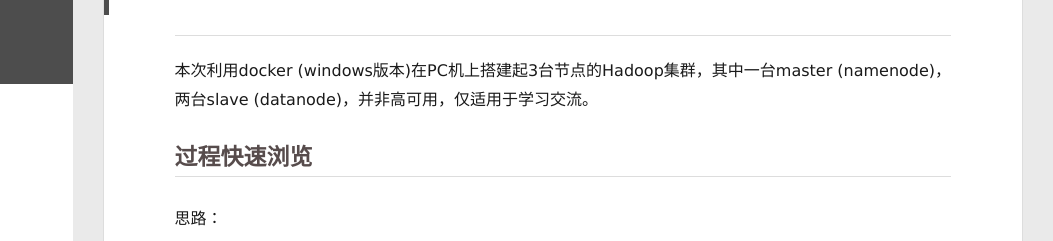
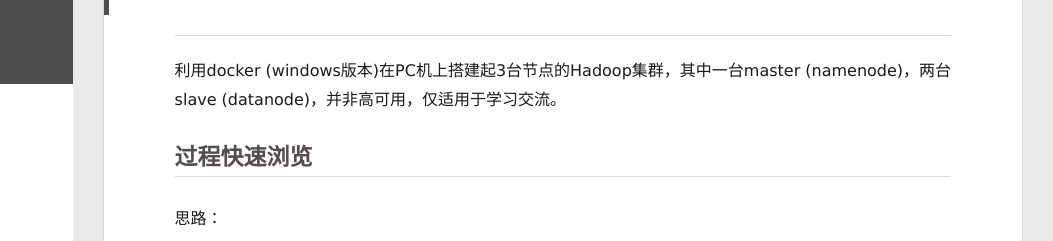
Before and after one commit to eacong/eacong.github.io, a plain HTML site: page 2018/11/29/Windows下用docker搭建Hadoop集群详解/index.html in a window 1280 px wide. Shown: the part 96-337 px from the top of the page, 227-1280 px from the left. Drawn offline with Linux system fonts and the light colour scheme.

Commit message:
Site updated: 2018-12-01 14:30:00

```diff
--- a/2018/11/29/Windows下用docker搭建Hadoop集群详解/index.html
+++ b/2018/11/29/Windows下用docker搭建Hadoop集群详解/index.html
@@ -8,20 +8,20 @@
   <link rel="dns-prefetch" href="https://eacong.github.io">
   <title>Windows下用docker搭建Hadoop集群详解 | Eacong&#39;s blog</title>
   <meta name="viewport" content="width=device-width, initial-scale=1, maximum-scale=1">
-  <meta name="description" content="本次利用docker (windows版本)在PC机上搭建起3台节点的Hadoop集群，其中一台master (namenode)，两台slave (datanode)，并非高可用，仅适用于学习交流。">
+  <meta name="description" content="利用docker (windows版本)在PC机上搭建起3台节点的Hadoop集群，其中一台master (namenode)，两台slave (datanode)，并非高可用，仅适用于学习交流。">
 <meta name="keywords" content="Hadoop,ubutnu,docker">
 <meta property="og:type" content="article">
 <meta property="og:title" content="Windows下用docker搭建Hadoop集群详解">
 <meta property="og:url" content="https://eacong.github.io/2018/11/29/Windows下用docker搭建Hadoop集群详解/index.html">
 <meta property="og:site_name" content="Eacong&#39;s blog">
-<meta property="og:description" content="本次利用docker (windows版本)在PC机上搭建起3台节点的Hadoop集群，其中一台master (namenode)，两台slave (datanode)，并非高可用，仅适用于学习交流。">
+<meta property="og:description" content="利用docker (windows版本)在PC机上搭建起3台节点的Hadoop集群，其中一台master (namenode)，两台slave (datanode)，并非高可用，仅适用于学习交流。">
 <meta property="og:locale" content="default">
 <meta property="og:image" content="https://eacong.github.io/Windows下用docker搭建Hadoop集群详解/docker_images.PNG">
 <meta property="og:image" content="https://eacong.github.io/Windows下用docker搭建Hadoop集群详解/docker_ps.PNG">
-<meta property="og:updated_time" content="2018-12-01T06:22:01.366Z">
+<meta property="og:updated_time" content="2018-12-01T06:29:42.322Z">
 <meta name="twitter:card" content="summary">
 <meta name="twitter:title" content="Windows下用docker搭建Hadoop集群详解">
-<meta name="twitter:description" content="本次利用docker (windows版本)在PC机上搭建起3台节点的Hadoop集群，其中一台master (namenode)，两台slave (datanode)，并非高可用，仅适用于学习交流。">
+<meta name="twitter:description" content="利用docker (windows版本)在PC机上搭建起3台节点的Hadoop集群，其中一台master (namenode)，两台slave (datanode)，并非高可用，仅适用于学习交流。">
 <meta name="twitter:image" content="https://eacong.github.io/Windows下用docker搭建Hadoop集群详解/docker_images.PNG">
 
     <link rel="alternative" href="/atom.xml" title="Eacong&#39;s blog" type="application/atom+xml">
@@ -173,7 +173,7 @@
     <div class="article-entry" itemprop="articleBody">
 
         <hr>
-<p>本次利用docker (windows版本)在PC机上搭建起3台节点的Hadoop集群，其中一台master (namenode)，两台slave (datanode)，并非高可用，仅适用于学习交流。</p>
+<p>利用docker (windows版本)在PC机上搭建起3台节点的Hadoop集群，其中一台master (namenode)，两台slave (datanode)，并非高可用，仅适用于学习交流。</p>
 <a id="more"></a>
 <h2 id="过程快速浏览"><a href="#过程快速浏览" class="headerlink" title="过程快速浏览"></a>过程快速浏览</h2><p>思路：</p>
 <ul>
```
Also changed, not shown: index.html (+1 -1 lines).
